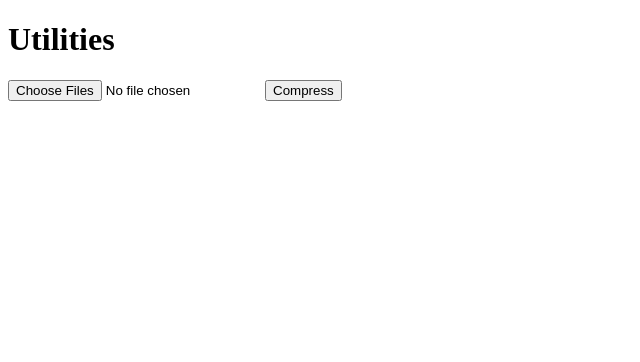
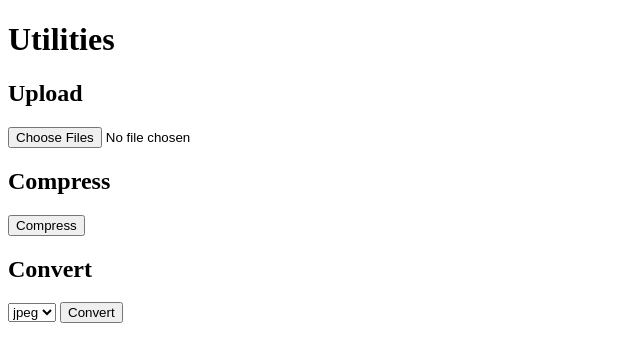
Before and after one commit to jaems33/utils, an Electron app: page index.html in a window 800 px wide. Shown: the whole page, without its empty margins (0-640 px from the left). Drawn offline with Linux system fonts and the light colour scheme.

Commit message:
Added basic file conversion.

```diff
--- a/index.html
+++ b/index.html
@@ -1,26 +1,34 @@
 <!DOCTYPE html>
-<html>
+
 <head>
   <meta charset="UTF-8" />
   <!-- https://developer.mozilla.org/en-US/docs/Web/HTTP/CSP -->
-    <meta
-      http-equiv="Content-Security-Policy"
-      content="default-src 'self'; script-src 'self'"
-    />
-    <meta
-      http-equiv="X-Content-Security-Policy"
-      content="default-src 'self'; script-src 'self'"
-    />
+  <meta http-equiv="Content-Security-Policy" content="default-src 'self'; script-src 'self'" />
+  <meta http-equiv="X-Content-Security-Policy" content="default-src 'self'; script-src 'self'" />
   <title>Utilities</title>
 </head>
+
 <body>
   <h1>Utilities</h1>
-    <input
-      id="file_upload"
-      type="file"
-      accept=".jpg,.jpeg,.png,.gif"
-      multiple
-    />
+  <section>
+    <h2>Upload</h2>
+    <input id="file_upload" type="file" accept=".jpg,.jpeg,.png,.gif" multiple />
+  </section>
+  <section>
+    <h2>Compress</h2>
     <button type="button" id="submit">Compress</button>
+  </section>
+  <section>
+    <h2>Convert</h2>
+    <select id="file-type">
+      <option value="jpeg">jpeg</option>
+      <option value="png">png</option>
+      <option value="bmp">bmp</option>
+      <option value="tiff">tiff</option>
+      <option value="gif">gif</option>
+    </select>
+    <button type="button" id="convert">Convert</button>
+  </section>
 </body>
+
 </html>
--- a/package.json
+++ b/package.json
@@ -11,6 +11,7 @@
   "author": "James Teow",
   "license": "MIT",
   "dependencies": {
-    "browser-image-compression": "^1.0.17"
+    "browser-image-compression": "^1.0.17",
+    "jimp": "^0.16.1"
   }
 }
```
Also changed, not shown: preload.js (+25 -3 lines), 1 other file. Lines whose indentation alone changed are shown as unchanged.
